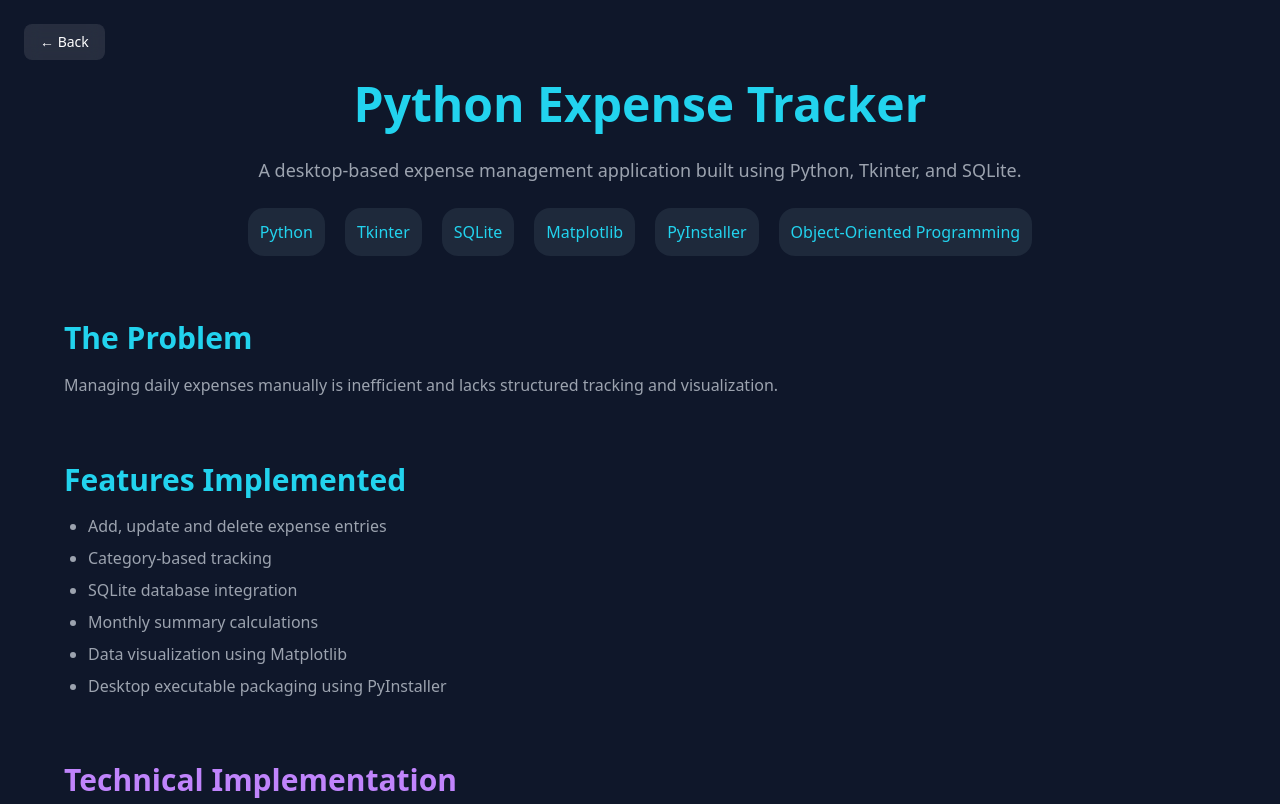
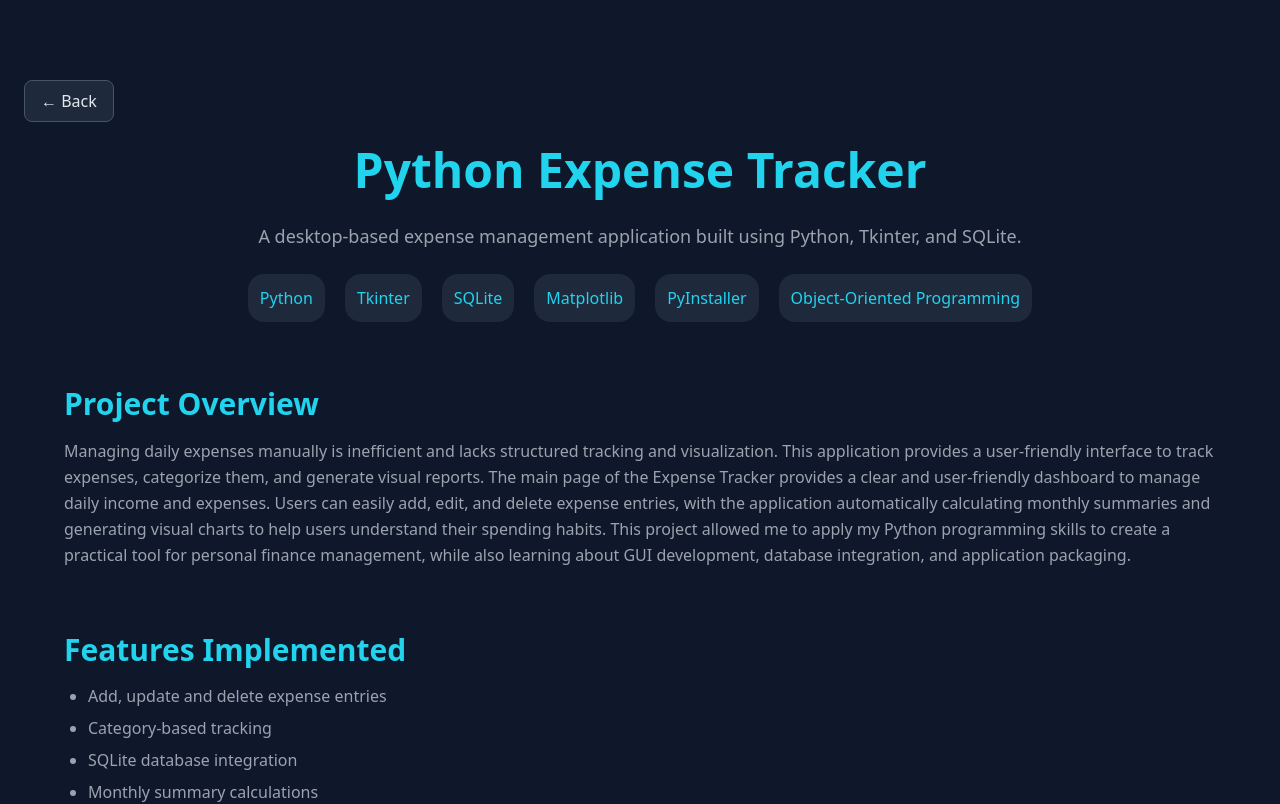
Before and after one commit to Ajay-paka/my-portfolio, a React (Vite) app: page /projects/expense-tracker in a window 1280 px wide. Shown: the top 804 px of the page. Built offline with nearby package versions, Linux system fonts and the light colour scheme.

Commit message:
adding new

```diff
--- a/src/App.jsx
+++ b/src/App.jsx
@@ -2,12 +2,15 @@ import { Routes, Route, useLocation } from "react-router-dom";
 import { AnimatePresence } from "framer-motion";
 import Home from "./pages/Home";
 import CaseStudy from "./pages/CaseStudy";
+import ScrollToTop from "./ScrollToTop";
 
 function App() {
   const location = useLocation();
 
   return (
     <div className="bg-[#0f172a] text-white min-h-screen">
+      <ScrollToTop />
+
       <AnimatePresence mode="wait">
         <Routes location={location} key={location.pathname}>
           <Route path="/" element={<Home />} />
--- /dev/null
+++ b/src/ScrollToTop.jsx
@@ -0,0 +1,14 @@
+import { useEffect } from "react";
+import { useLocation } from "react-router-dom";
+
+const ScrollToTop = () => {
+    const location = useLocation();
+
+    useEffect(() => {
+        window.scrollTo(0, 0);
+    }, [location.pathname]);
+
+    return null;
+};
+
+export default ScrollToTop;
--- a/src/data/projects.js
+++ b/src/data/projects.js
@@ -6,7 +6,7 @@ export const projects = [
         slug: "fresho-career",
         title: "Fresho Career Job Board",
         description:
-            "A full-stack job board platform built to help freshers find entry-level jobs.",
+            "Fresho Careers is a full-stack job portal built to simplify the hiring process for both job seekers and recruiters.",
         tech: [
             "React",
             "React Router",
@@ -18,9 +18,13 @@ export const projects = [
             "Git & GitHub"
         ],
 
-        problem:
-            "Freshers struggle to find verified and structured job listings.",
-
+        Overview: [
+            "Job seekers can discover opportunities in an organized and accessible way, while startups and small companies can easily post openings and reach potential candidates without complexity.",
+            "The platform emphasizes usability, clarity, and efficiency — creating a smooth experience for both sides of the hiring process.",
+            "Through this project, I aimed to build a solution that bridges the gap between talent and opportunity using technology.",
+            "Built with a clean interface and structured job management system, the platform focuses on simplicity, accessibility, and reducing the gap between talent and opportunity.",
+            "This project reflects my vision of creating a practical, transparent, and easy-to-use ecosystem where both job seekers and employers can benefit equally."
+        ],
         features: [
             "Job listing and filtering system",
             "Admin dashboard to manage jobs",
@@ -110,8 +114,13 @@ export const projects = [
             "Object-Oriented Programming"
         ],
 
-        problem:
+        Overview: [
             "Managing daily expenses manually is inefficient and lacks structured tracking and visualization.",
+            "This application provides a user-friendly interface to track expenses, categorize them, and generate visual reports.",
+            "The main page of the Expense Tracker provides a clear and user-friendly dashboard to manage daily income and expenses.",
+            "Users can easily add, edit, and delete expense entries, with the application automatically calculating monthly summaries and generating visual charts to help users understand their spending habits.",
+            "This project allowed me to apply my Python programming skills to create a practical tool for personal finance management, while also learning about GUI development, database integration, and application packaging."
+        ],
 
         features: [
             "Add, update and delete expense entries",
--- a/src/pages/CaseStudy.jsx
+++ b/src/pages/CaseStudy.jsx
@@ -1,10 +1,13 @@
 import { useParams, Link } from "react-router-dom";
 import { motion } from "framer-motion";
 import { projects } from "../data/projects";
+import { useNavigate } from "react-router-dom";
+
 
 function CaseStudy() {
     const { slug } = useParams();
     const project = projects.find((p) => p.slug === slug);
+    const navigate = useNavigate();
 
     if (!project) {
         return <div className="p-20 text-center">Project Not Found</div>;
@@ -19,12 +22,14 @@ function CaseStudy() {
             className="min-h-screen bg-[#0f172a] text-white px-6 py-20"
         >
             {/* Back Button */}
-            <Link
-                to="/"
-                className="fixed top-6 left-6 bg-white/10 backdrop-blur px-4 py-2 rounded-lg text-sm hover:bg-cyan-400 hover:text-black transition"
-            >
+            <button onClick={() => navigate("/#projects")}
+                className="inline-flex items-center gap-2 px-4 py-2 mb-6
+             bg-slate-800 hover:bg-slate-700
+             text-slate-200 hover:text-white
+             rounded-lg transition-all duration-300
+             border border-slate-600">
                 ← Back
-            </Link>
+            </button>
 
             <div className="max-w-6xl mx-auto">
 
@@ -52,13 +57,13 @@ function CaseStudy() {
 
                 </div>
 
-                {/* Problem */}
+                {/* Overview */}
                 <div className="mb-16">
                     <h2 className="text-3xl font-semibold mb-4 text-cyan-400">
-                        The Problem
+                        Project Overview
                     </h2>
                     <p className="text-gray-400 leading-relaxed">
-                        {project.problem}
+                        {project.Overview ? project.Overview.join(" ") : "No overview available."}
                     </p>
                 </div>
 
--- a/src/pages/Home.jsx
+++ b/src/pages/Home.jsx
@@ -1,8 +1,22 @@
 import { motion } from "framer-motion";
 import { Typewriter } from "react-simple-typewriter";
 import { Link } from "react-router-dom";
+import { useEffect } from "react";
+import { useLocation } from "react-router-dom";
+
 
 function Home() {
+    const location = useLocation();
+
+    useEffect(() => {
+        if (location.hash) {
+            const element = document.querySelector(location.hash);
+            if (element) {
+                element.scrollIntoView({ behavior: "smooth" });
+            }
+        }
+    }, [location]);
+
     return (
         <motion.div
             initial={{ opacity: 0, y: 40 }}
@@ -119,7 +133,7 @@ function Home() {
             </div>
 
             {/* PROJECTS */}
-            <div id="projects" className="py-24 px-6">
+            <div section id="projects" className="py-24 px-6">
                 <h2 className="text-4xl font-bold text-center mb-16">
                     My <span className="text-cyan-400">Projects</span>
                 </h2>
@@ -136,9 +150,9 @@ function Home() {
 
                         <Link
                             to="/projects/fresho-career"
-                            className="px-4 py-2 bg-cyan-400 text-black rounded-lg text-sm font-semibold"
+                            className="px-4 py-2 bg-cyan-400 align-middle text-black rounded-lg text-sm font-semibold"
                         >
-                            project overview 👁
+                            👁 project overview
                         </Link>
                     </div>
 
```
Also changed, not shown: 1 other file (tests, documents, lock files or other folders).
